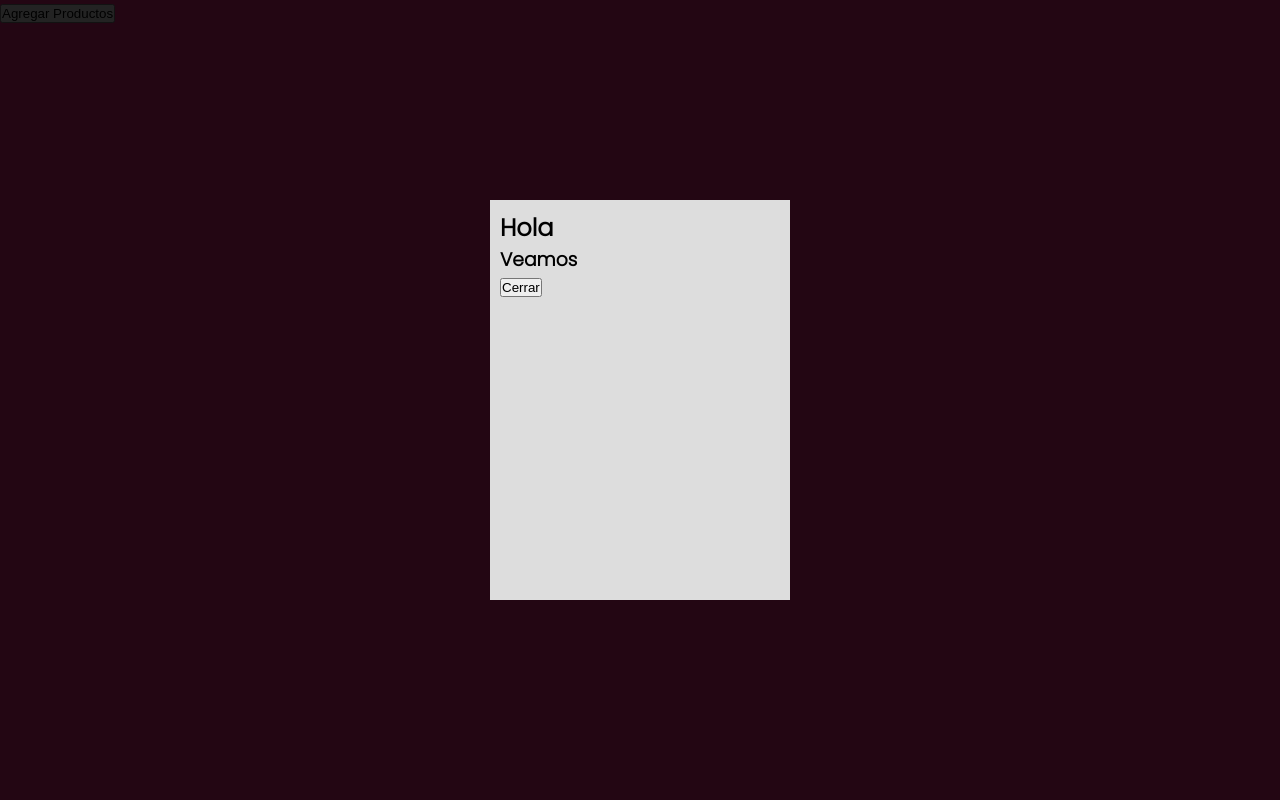
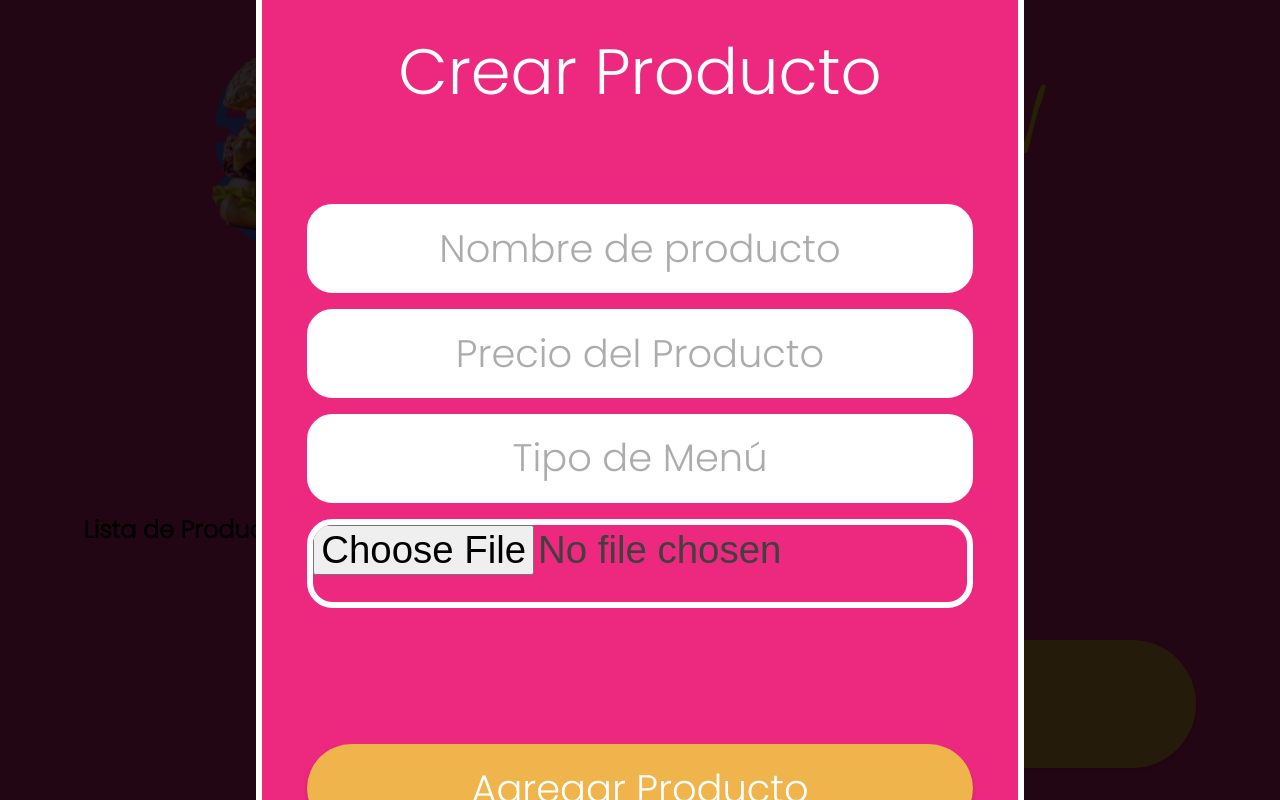
Before and after one commit to Laboratoria/BOG005-burger-queen-api-client, a React (Vite) app in the folder gourmet/: page /admin-products in a window 1280 px wide. Both pictures are taken after a click on the button "Agregar Productos". Built offline with nearby package versions, Linux system fonts and the light colour scheme.

Commit message:
Working funcionality admin view

```diff
--- a/gourmet/src/App.jsx
+++ b/gourmet/src/App.jsx
@@ -3,6 +3,7 @@ import { BrowserRouter, Routes, Route } from 'react-router-dom';
 import reactLogo from './assets/react.svg'
 import './App.css'
 import './styles/loginView.css'
+import './styles/adminView.css'
 import { LoginView } from './components/loginView.jsx'
 import { AdminView } from './components/adminView.jsx'
 
--- a/gourmet/src/components/addProductModal.jsx
+++ b/gourmet/src/components/addProductModal.jsx
@@ -1,12 +1,84 @@
-import React from 'react';
+import React, { useState } from 'react';
 import { Modal } from './modal.jsx';
 
 function AddProductModal(props) {
+  const [nameProduct, setNameProduct] = useState('')
+  const [priceProduct, setPriceProduct] = useState('')
+  const [typeMenu, setTypeMenu] = useState('')
+  const [imgProduct, setImgProduct] = useState('')
+
+  function nameProductHandler (event) {
+    setNameProduct(event.target.value)
+  }
+
+  function priceProductHandler (event) {
+    setPriceProduct(event.target.value)
+  }
+
+  function typeMenuHandler (event) {
+    setTypeMenu(event.target.value)
+  }
+
+  function imgProdctHandler (event) {
+    const fr = new FileReader()
+        fr.readAsDataURL(event.target.files[0])
+        fr.onload = function (carga) {
+            const url = carga.currentTarget.result
+            setImgProduct({
+                ...imgProduct,
+                image: url
+            })
+
+    }
+    // setImgProduct(event.target.value)
+
+  }
 
   return (
-    <Modal {...props} title='Hola'>
+    <Modal {...props} title='' className="addProdSection">
 
-      <h3>Veamos</h3>
+      <section className="addProModal">
+      <h2 className="titleAddProduct">
+        Crear Producto
+      </h2>
+
+      <form className='addProductForm' onSubmit={(event) => props.onSubmit(event, nameProduct, priceProduct, typeMenu, imgProduct)} >
+        <input
+          className="addProductInput"
+          type='text'
+          placeholder="Nombre de producto"
+          name="nameProduct"
+          onChange={nameProductHandler}
+        />
+
+        <input
+          className="addProductInput"
+          type='text'
+          placeholder="Precio del Producto"
+          name="priceProduct"
+          onChange={priceProductHandler}
+        />
+
+        <input
+          className="addProductInput"
+          type='text'
+          placeholder="Tipo de Menú"
+          name="typeMenu"
+          onChange={typeMenuHandler}
+        />
+        <input
+          className="addProductInput"
+          type='file'
+          placeholder="Imagen del producto"
+          name="imgProduct"
+          onChange={imgProdctHandler}
+        />
+        <button type="submit" className="addProdBtn">
+          Agregar Producto
+        </button>
+
+      </form>
+      </section>
 
     </Modal>
   )
--- a/gourmet/src/components/adminView.jsx
+++ b/gourmet/src/components/adminView.jsx
@@ -3,29 +3,76 @@ import { useModal } from "../hooks/useModal.js";
 import { AddProductModal } from "./addProductModal.jsx"
 
 function AdminView() {
+    const [isOpenAddProductModal, openAddProductModal, closeAddProductModal] = useModal()
 
-    const [isOpenAddProductModal, openAddProductModal, closeAddProductModal] = useModal()
+    // lista de productos
+    const [products, setProducts] = useState([]);
+    function onSubmitFormHandler(event, name, price, type, image) {
+        event.preventDefault();
+
+        setProducts([...products, {
+            name,
+            price,
+            type,
+            image
+        }]);
+    };
 
     //const [isOpenEditProductModal, openEditProductModal, closeEditProductModal] = useModal()
 
+    function Product (props) {
+        return(
+            <article>
+                <section className="sectionImg">
+                <img srcSet="/hamburger.png" className="logoMobile" alt="imgBurger" />
+                </section>
+                <div>
+                    <p>{props.type}</p>
+                    <p>{props.name} <span>{props.price}</span></p>
+                </div>
+                <div>
+                    <i className="fa-solid fa-pencil"></i>
+                    <i className="fa-solid fa-trash-can-xmark"></i>
+                </div>
+            </article>
+        )
+    }
     return (
-        <div>
-            <button onClick={openAddProductModal}>
+        <div className="adminView">
+            <header className="header">
+                <div className="headerImg">
+                    <img src="/bigFoodsLarge.png" className="headerLogoBig" alt="Burger logo" />
+                </div>
+                <nav className="navMenu">
+                    <ul className="navAMenu">
+                        <li><a className="navLink" href="/admin-products">Productos</a></li>
+                        <li><a className="navLink" href="/admin-usuarios">Usuarios</a></li>
+                        <li><a className="navLink" href="/">Salir</a></li>
+                    </ul>
+                </nav>
+
+            </header>
+
+            <section className="productsList">
+
+                <h1>Lista de Productos</h1>
+                {products.map((product) => <Product key={product.name} name={product.name} price={product.price} type={product.type} image={product.image}  />)}
+
+                <button onClick={openAddProductModal} className="addProducts">
                     Agregar Productos
                 </button>
 
-            {/* <button onClick={openEditProductModal}>
-                Editar Productos
-            </button> */}
                 <AddProductModal
                     isOpen={isOpenAddProductModal}
                     closeModal={closeAddProductModal}
+                    onSubmit={onSubmitFormHandler}
                 >
                 </AddProductModal>
+            </section>
         </div>
     );
 
-    < section className="adminView" >
+    < section  >
 
         <section className="header">
             <div className="headerImg">
@@ -35,7 +82,6 @@ function AdminView() {
 
             <nav className="navMenu"></nav>
             {/* Menú de navegació en react */}
-
         </section>
 
         <section className="productsList">
--- a/gourmet/src/components/loginView.jsx
+++ b/gourmet/src/components/loginView.jsx
@@ -5,9 +5,7 @@ import { postUserPetition } from "../utils/petitions.js";
 function LoginView() {
 
     const navigating = useNavigate();
-
     const [emailUser, setEmailUser] = useState('')
-
     const [passwordUser, setPasswordUser] = useState('')
 
     function handleChangeEmail(event) {
@@ -19,9 +17,7 @@ function LoginView() {
     }
 
     function authUser(event) {
-
         event.preventDefault()
-
         console.log(emailUser)
         console.log(passwordUser)
 
@@ -46,7 +42,6 @@ function LoginView() {
                     console.log('*Usuario no encontrado')
                     errorMessage.innerHTML = '*Usuario no encontrado'
                 }
-
             })
     }
 
@@ -54,7 +49,7 @@ function LoginView() {
         <section className="loginComponent">
 
             <section className="sectionImg">
-                <img src="/bigFoodsLarge.png" className="logoMobile" alt="Burger logo" />
+                <img src="/bigFoodsLogo.png" className="logoMobile" alt="Burger logo" />
                 <img src="/bigFoodsLogo.png" className="logoDesk" alt="Burger logo" />
             </section>
             <section className="boxForm">
--- a/gourmet/src/components/modal.jsx
+++ b/gourmet/src/components/modal.jsx
@@ -2,7 +2,6 @@ import React from 'react'
 import '../styles/modal.css'
 
 function Modal({ isOpen, closeModal, title, children }) {
-
   function handleModalContent(event) {
     event.stopPropagation();
   }
--- a/gourmet/src/styles/adminView.css
+++ b/gourmet/src/styles/adminView.css
@@ -16,7 +16,7 @@ body {
     flex-direction: column;
     align-items: center;
     padding: 10px;
-    background-color: #F7CB58;
+    background-color: #EC297E;
 
 }
 
@@ -55,10 +55,10 @@ body {
 }
 
 .titleAddProduct {
-    color: rgb(64, 64, 64);
+    color: white;
     margin: 6vw 0vw 6vw 0vw;
-    font-size: 6.5vw;
-    font-weight: 600;
+    font-size: 5vw;
+    font-weight: 500;
 }
 
 .addProdSection {
@@ -67,14 +67,14 @@ body {
 }
 
 .addProductInput {
-    width: 70vw;
-    height: 9vw;
-    margin: 1.6vw;
+    width: 52vw;
+    height: 7vw;
+    margin: 0.6vw;
     color: rgb(64, 64, 64);
-    font-size: 4.5vw;
+    font-size: 3vw;
     text-align: center;
-    border-radius: 5vw;
-    border: 0.5vw solid #F7CB58;
+    border-radius: 2vw;
+    border: 0.5vw solid white;
 }
 
 .addProductInput:focus {
@@ -88,11 +88,11 @@ body {
 }
 
 .addProdBtn {
-    width: 70vw;
-    height: 10vw;
+    width: 52vw;
+    height: 7vw;
     color: white;
     margin-top: 10vw;
-    font-size: 4.5vw;
+    font-size: 3vw;
     font-weight: 500;
     border-radius: 5vw;
     align-items: center;
--- a/gourmet/src/styles/loginView.css
+++ b/gourmet/src/styles/loginView.css
@@ -20,8 +20,8 @@ body {
 }
 
 .logoMobile {
-    height: 25vw;
-    margin-bottom: 6vw;
+    height: 55vw;
+    margin-bottom: -3vw;
 
 }
 
@@ -30,7 +30,7 @@ body {
 }
 
 .boxForm {
-    width: 88vw;
+    width: 83vw;
     height: 107vw;
     border-radius: 3vw;
     padding-top: 13vw;
@@ -52,7 +52,7 @@ body {
 }
 
 .emailInput {
-    width: 79vw;
+    width: 74vw;
     height: 9vw;
     color: rgb(64, 64, 64);
     font-size: 4.5vw;
@@ -72,7 +72,7 @@ body {
 }
 
 .passwordInput {
-    width: 79vw;
+    width: 74vw;
     height: 9vw;
     color: rgb(64, 64, 64);
     font-size: 4.5vw;
@@ -92,7 +92,7 @@ body {
 }
 
 .loginBtn {
-    width: 79vw;
+    width: 74vw;
     height: 9vw;
     color: #5271FF;
     margin-top: 8vw;
@@ -119,32 +119,42 @@ p {
 
 @media only screen and (max-width: 829px) and (min-width: 600px) {
     .boxForm {
-        height: 90vw;
-        width: 85vw;
+        height: 87vw;
+        width: 75vw;
         padding-top: 10vw;
+    }
+
+    .loginForm {
+        gap: 3vw;
+    }
+
+    .logoMobile {
+        height: 55vw;
+        margin-bottom: -5vw;
+        margin-top: -10vw;
     }
 
     .titleLogin {
         font-size: 6vw;
-        margin-bottom: 7vw;
+        margin-bottom: 8vw;
     }
 
     .emailInput {
-        font-size: 4vw;
+        font-size: 3.6vw;
         border: 0.5vw solid white;
-        width: 74vw;
+        width: 67vw;
     }
 
     .passwordInput {
-        font-size: 4vw;
+        font-size: 3.6vw;
         border: 0.5vw solid white;
-        width: 74vw;
+        width: 67vw;
     }
 
     .loginBtn {
-        font-size: 4.5vw;
-        margin-top: 2vw;
-        width: 74vw;
+        font-size: 4vw;
+        margin-top: 6vw;
+        width: 67vw;
     }
 
     p {
--- a/gourmet/src/styles/modal.css
+++ b/gourmet/src/styles/modal.css
@@ -1,5 +1,10 @@
+* {
+  margin: 0;
+  padding: 0;
+}
+
+
 .modal {
-  background-color: rgba(0, 0, 0, .85);
   width: 100vw;
   height: 100vh;
   position: fixed;
@@ -9,15 +14,36 @@
   display: none;
   justify-content: center;
   align-items: center;
+  background-color: rgba(0, 0, 0, .85);
 }
 
 .modal-content {
-  background-color: #ddd;
-  padding: 10px;
-  width: 300px;
-  height: 400px;
+    width: 60vw;
+    height: 88vw;
+    padding: 13px;
+    display: flex;
+    flex-direction: column;
+    align-items: center;
+    justify-content: center;
+    border-radius: 2vw;
+    border: 0.5vw solid white;
+    background-color: #EC297E;
 }
 
 .modal-open {
-  display: grid;
+  display: flex;
 }
+
+.closeAddProdBtn {
+  width: 30vw;
+  height: 9vw;
+  color: #b0b0b0;
+  margin-top: 4vw;
+  font-size: 4.5vw;
+  font-weight: 600;
+  border-radius: 5vw;
+  align-items: center;
+  background-color: white;
+  border: white;
+  text-decoration: underline;
+}
```
Lines whose indentation alone changed are shown as unchanged.
